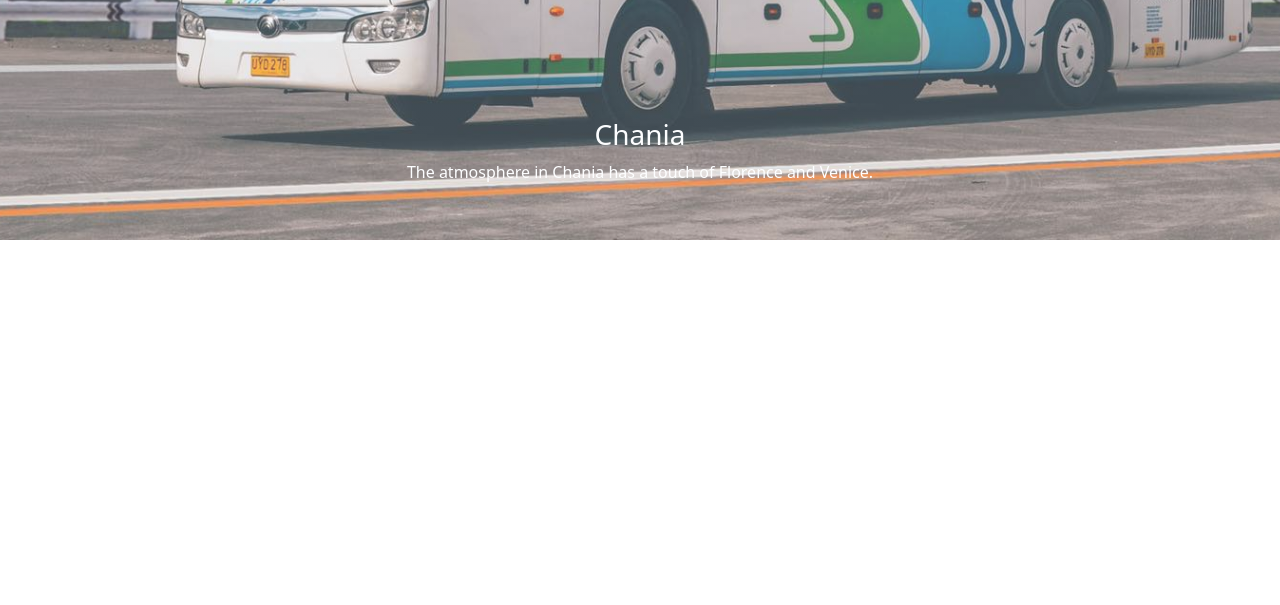
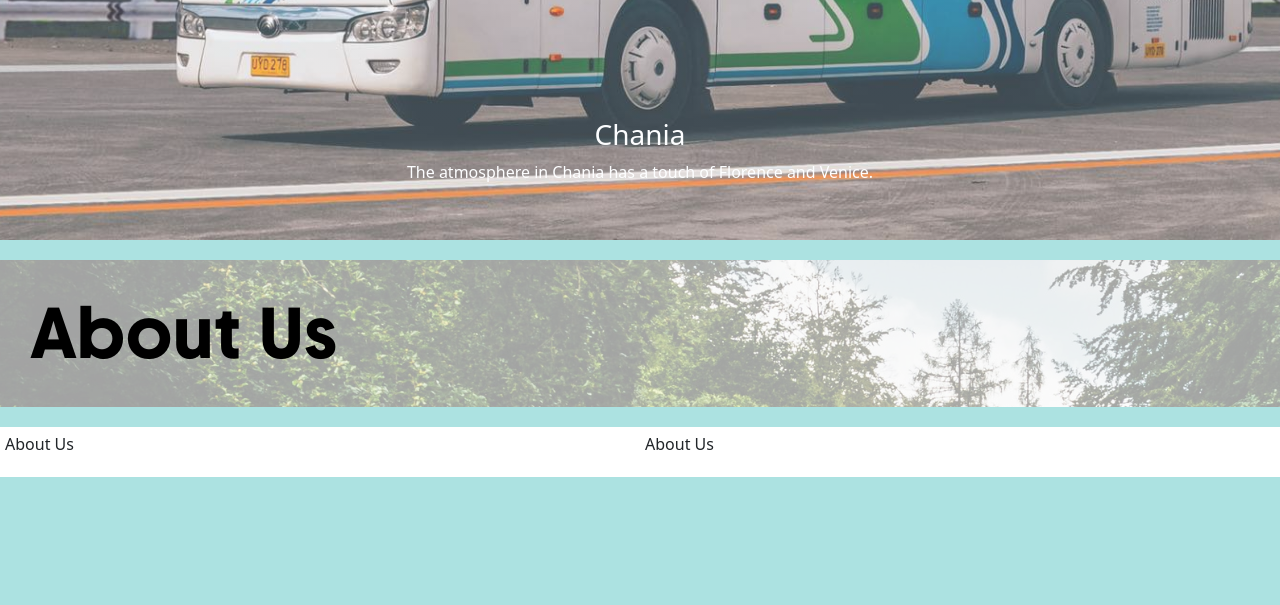
Before and after one commit to win8t/Bus_Reservation, a PHP site: page /Booking.php in a window 1280 px wide. Shown: the part 855-1460 px from the top of the page. Run offline with PHP 8.4, Linux system fonts and the light colour scheme.

Commit message:
Fixed Background changes

```diff
--- a/Booking.php
+++ b/Booking.php
@@ -75,6 +75,21 @@
 </div>
 </div>
 
+<div class="fixed-container">
+  <div class="col-12 content-container">
+      <p class="display-2"> About Us </p>
+    </div>
+
+    <div class="col-6 content-container1">
+      <p> About Us </p>
+    </div>
+    <div class="col-6 content-container1">
+      <p> About Us </p>
+    </div>
+</div>
+
+
+
 
 </body>
 </html>
--- a/style.css
+++ b/style.css
@@ -118,3 +118,61 @@
         margin:0;
         padding: 0;
       }
+
+      .fixed-container {
+        position:absolute;
+        z-index: -1;
+        width:100%;
+        height:800px;
+        background-position: center;
+        background-size: cover;
+        background-color: #ACE2E1;
+        background-attachment: fixed;
+
+
+      }
+
+      .content-container {
+        position:relative;
+        margin-top: 20px;
+        overflow-x: hidden;
+          overflow-y: hidden;
+        z-index: 5;
+        background-image: url(About.png);
+        padding:5px;
+        width:100%;
+        float:left;
+        background-attachment: fixed;
+
+      }
+
+      .content-container1 {
+        position:relative;
+        margin-top: 20px;
+        overflow-x: hidden;
+          overflow-y: hidden;
+        z-index: 5;
+        background-image: linear-gradient(to top, rgb(255, 255, 255), rgb(255, 255, 255));
+        padding:5px;
+        width:100%;
+        float:left;
+      }
+
+      .content-container2 {
+        position:relative;
+        margin-top: 20px;
+        overflow-x: hidden;
+          overflow-y: hidden;
+        z-index: 5;
+        background-image: linear-gradient(to top, rgb(0, 0, 0), rgb(0, 0, 0));
+        padding:5px;
+        width:100%;
+        float:left;
+      }
+
+      .content-container p {
+        font-family:FontBold;
+        margin: 2%;
+        font-weight: bold;
+        color: #000000;
+      }
```
Also changed, not shown: About.png (added).
